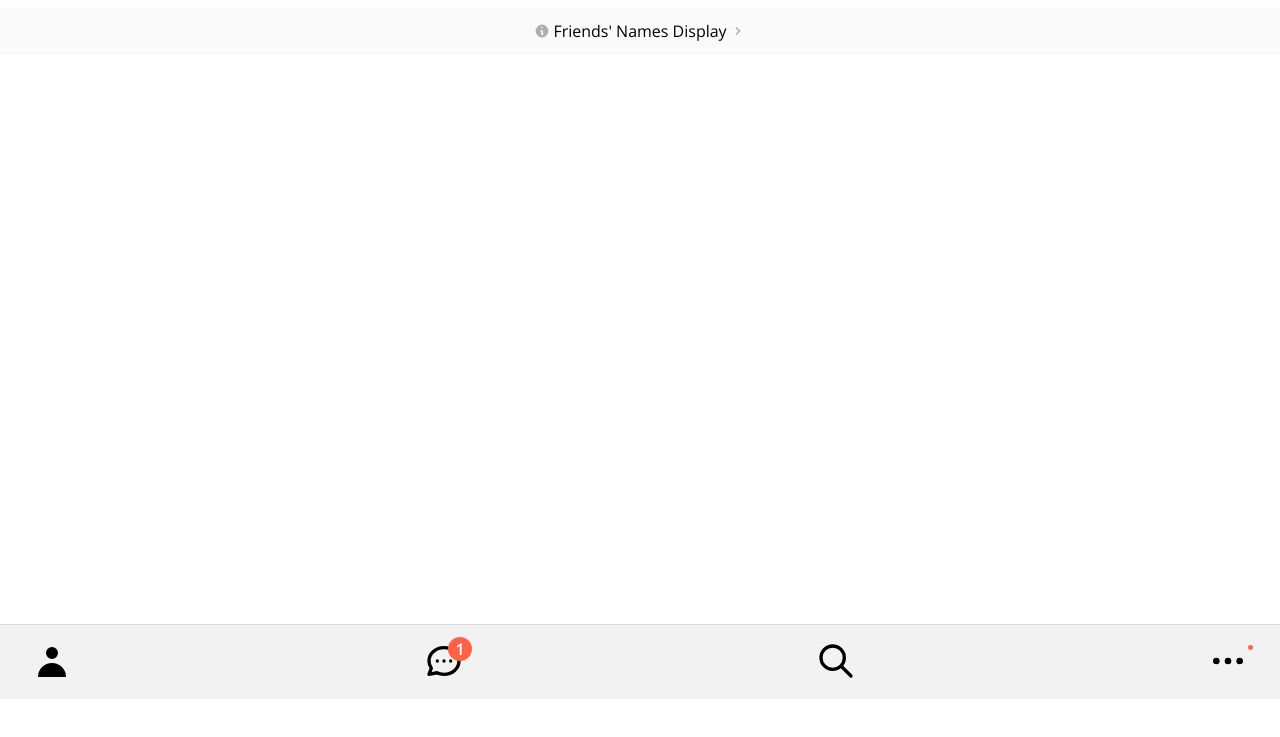
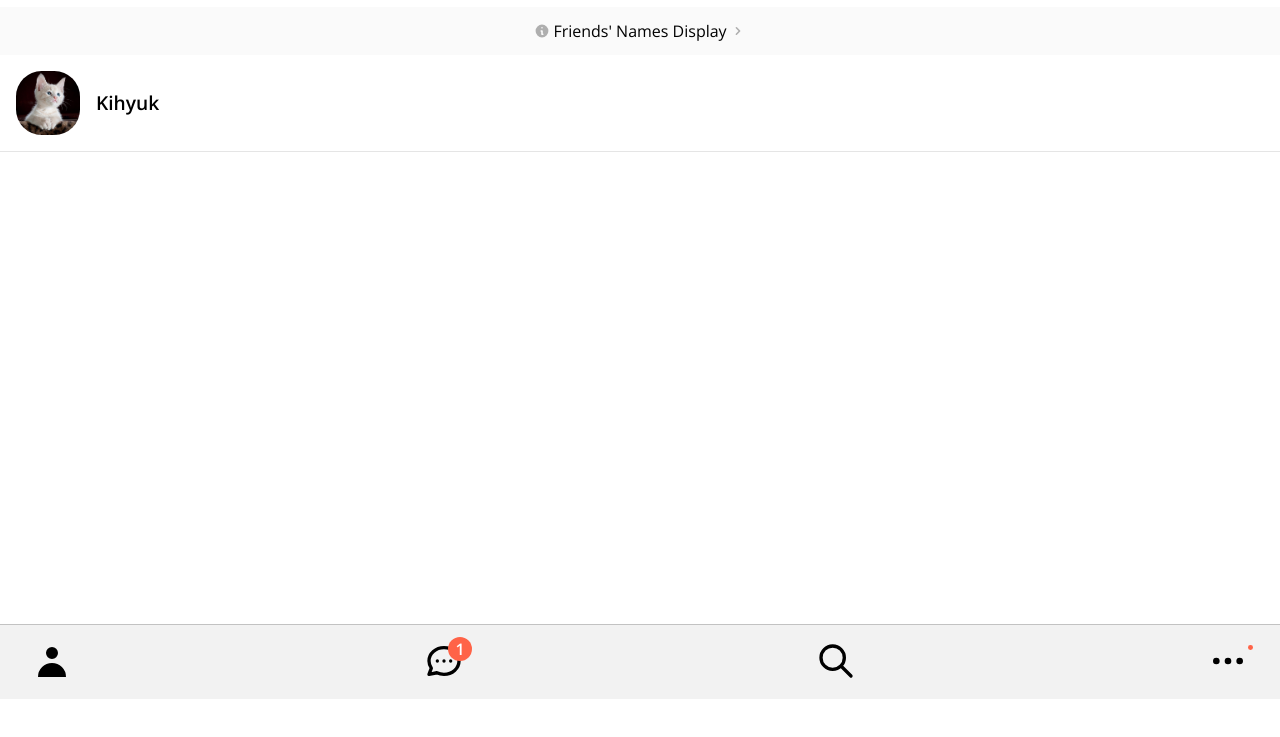
Before and after one commit to SamuelSung-dev/kokoa-clone-2020, a plain HTML site: page friends.html in a window 1280 px wide. Shown: the part 101-838 px from the top of the page. Drawn offline with nearby package versions, Linux system fonts and the light colour scheme.

Commit message:
add user-component

```diff
--- a/css/components/nav-bar.css
+++ b/css/components/nav-bar.css
@@ -1,6 +1,6 @@
 .nav {
   background-color: rgba(0, 0, 0, 0.05);
-  border-top: 1px solid rgba(0, 0, 0, 0.1);
+  border-top: 1px solid rgba(0, 0, 0, 0.2);
   padding: 1rem 2rem;
   position: fixed;
   box-sizing: border-box;
--- /dev/null
+++ b/css/components/user-component.css
@@ -0,0 +1,24 @@
+.user-component {
+  display: flex;
+  padding: 1rem 0;
+  border-bottom: 1px solid rgba(0, 0, 0, 0.1);
+}
+.user-component__column {
+  display: flex;
+  align-items: center;
+}
+.user-component__avatar {
+  width: 4rem;
+  height: 4rem;
+  border-radius: 40%;
+  margin: 0 1rem;
+}
+.user-component__title {
+  font-size: 1.2rem;
+  font-weight: 600;
+}
+.user-component__subtitle {
+  margin-top: 0.5rem;
+  color: rgba(0, 0, 0, 0.7);
+  font-size: 1rem;
+}
--- a/css/styles.css
+++ b/css/styles.css
@@ -5,6 +5,7 @@
 @import "components/status-bar.css";
 @import "components/nav-bar.css";
 @import "components/screen-header.css";
+@import "components/user-component.css";
 /* Screens */
 @import "screens/login.css";
 @import "screens/friends.css";
--- a/friends.html
+++ b/friends.html
@@ -31,7 +31,7 @@
       </div>
     </header>
 
-    <a class="friend-display-link">
+    <div class="friend-display-link">
       <object
         type="image/svg+xml"
         class="friend-display-link__info"
@@ -43,8 +43,17 @@
         class="friend-display-link__info"
         data="icon/chevron-right.svg"
       ></object>
-    </a>
-
+    </div>
+    <div class="user-component">
+      <div class="user-component__column">
+        <img src="image/cat.jpg" class="user-component__avatar" />
+        <div class="user-component__text">
+          <h1 class="user-component__title">Kihyuk</h1>
+          <!-- <h2 class="user-component__subtitle">hello</h2> -->
+        </div>
+      </div>
+      <div class="user-component__column"></div>
+    </div>
     <nav class="nav">
       <ul class="nav__list">
         <li class="nav__btn">
```
Also changed, not shown: image/cat.jpg (added).
